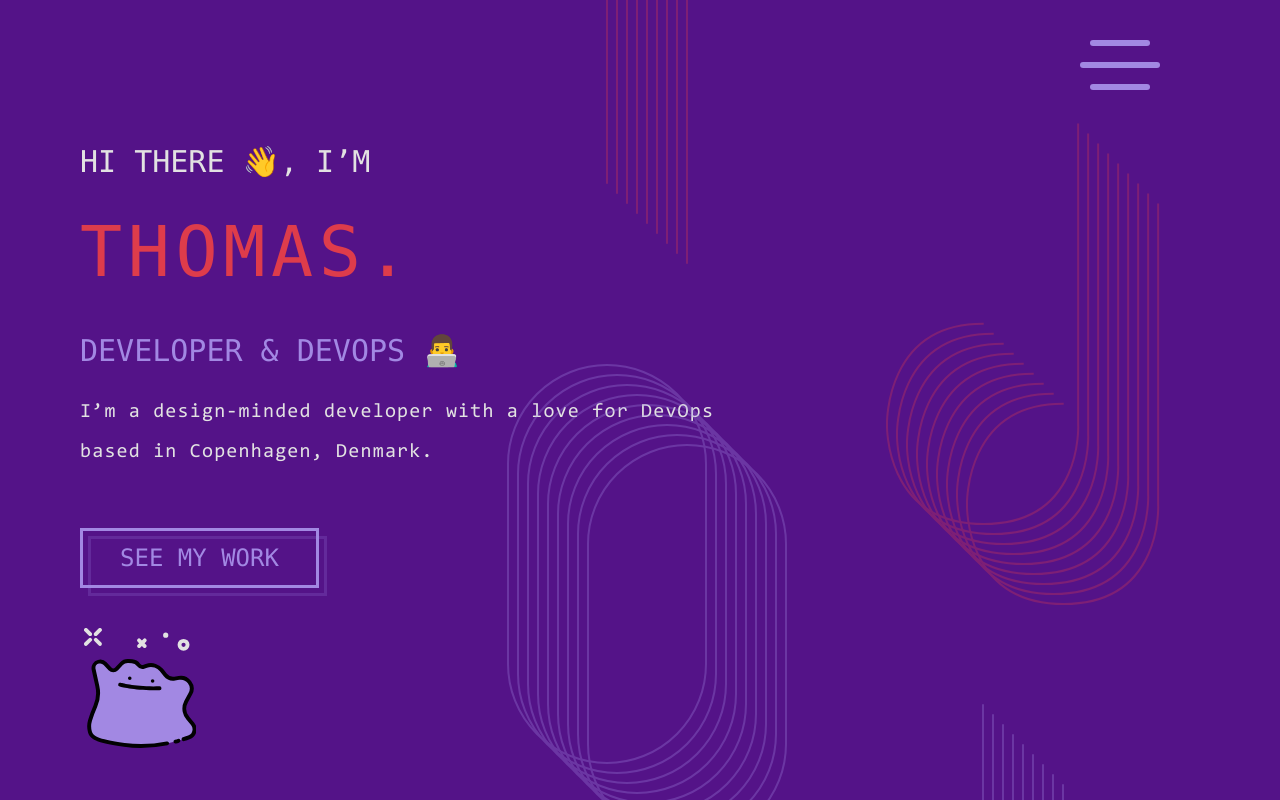
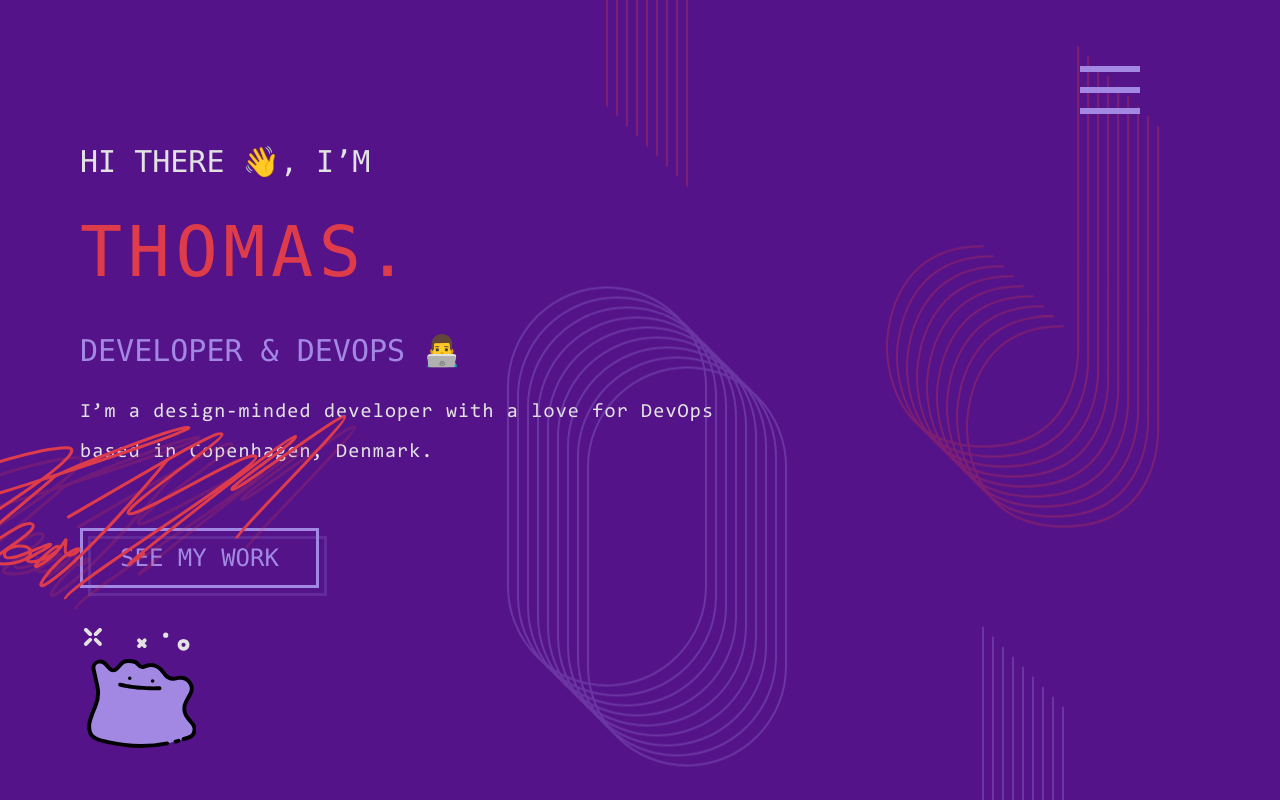
Before and after one commit to thomasboel/portfolio, a React (Create React App) app: page / in a window 1280 px wide. Shown: the top 800 px of the page. Built offline with nearby package versions, Linux system fonts and the light colour scheme.

Commit message:
signature, and style updates, animations

```diff
--- /dev/null
+++ b/src/assets/burgerMenuStyles.css
@@ -0,0 +1,44 @@
+/*
+ * Credits where credits is due: https://codepen.io/ainalem/pen/wvKOEMV
+ */
+.menu {
+  -webkit-tap-highlight-color: transparent;
+  background-color: transparent;
+  border: none;
+  cursor: pointer;
+  display: flex;
+  padding: 0;
+}
+.line {
+  fill: none;
+  stroke-width: 6;
+  transition: stroke-dasharray 600ms cubic-bezier(0.4, 0, 0.2, 1),
+    stroke-dashoffset 600ms cubic-bezier(0.4, 0, 0.2, 1);
+}
+.line1 {
+  stroke-dasharray: 60 207;
+  stroke-width: 6;
+}
+.line2 {
+  stroke-dasharray: 60 60;
+  stroke-width: 6;
+}
+.line3 {
+  stroke-dasharray: 60 207;
+  stroke-width: 6;
+}
+.opened .line1 {
+  stroke-dasharray: 90 207;
+  stroke-dashoffset: -134;
+  stroke-width: 6;
+}
+.opened .line2 {
+  stroke-dasharray: 1 60;
+  stroke-dashoffset: -30;
+  stroke-width: 6;
+}
+.opened .line3 {
+  stroke-dasharray: 90 207;
+  stroke-dashoffset: -134;
+  stroke-width: 6;
+}
--- a/src/components/BurgerIcon.tsx
+++ b/src/components/BurgerIcon.tsx
@@ -5,7 +5,18 @@ import { BrowserView, MobileView } from 'react-device-detect';
 import { BurgerMenuIcon } from '../util/icons';
 import { colors } from '../util/theme';
 
-const Wrapper = styled.div``;
+import "../assets/burgerMenuStyles.css";
+
+const Wrapper = styled.div`
+  display: flex;
+  align-items: center;
+  justify-content: center;
+
+  width: 64px;
+  height: 64px;
+  border-radius: 50%;
+  background-color: ${colors.purple};
+`;
 
 interface BurgerIconProps {
   active: boolean;
@@ -19,19 +30,43 @@ const BurgerIcon = ({ active, handleOnClick }: BurgerIconProps) => {
   return (
     <>
       <BrowserView>
-        <Wrapper
+        <button
+          className="menu"
           onMouseEnter={() => setHover(true)}
           onMouseLeave={() => setHover(false)}
-          onClick={() => handleOnClick()}
+          onClick={(e) => {
+            e.currentTarget.classList.toggle('opened');
+            e.currentTarget.setAttribute('aria-expanded', e.currentTarget.classList.contains('opened').toString())
+            handleOnClick();
+          }}
+          aria-label="Main Menu"
         >
-          <BurgerMenuIcon active={active} color={hover ? colors.white : colors.lightPurple} />
-        </Wrapper>
+          <svg width="100" height="100" viewBox="0 0 100 100">
+            <path className="line line1" stroke={hover || active ? colors.white : colors.lightPurple} d="M 20,29.000046 H 80.000231 C 80.000231,29.000046 94.498839,28.817352 94.532987,66.711331 94.543142,77.980673 90.966081,81.670246 85.259173,81.668997 79.552261,81.667751 75.000211,74.999942 75.000211,74.999942 L 25.000021,25.000058" />
+            <path className="line line2" stroke={hover || active ? colors.white : colors.lightPurple} d="M 20,50 H 80" />
+            <path className="line line3" stroke={hover || active ? colors.white : colors.lightPurple} d="M 20,70.999954 H 80.000231 C 80.000231,70.999954 94.498839,71.182648 94.532987,33.288669 94.543142,22.019327 90.966081,18.329754 85.259173,18.331003 79.552261,18.332249 75.000211,25.000058 75.000211,25.000058 L 25.000021,74.999942" />
+          </svg>
+        </button>
       </BrowserView>
       <MobileView>
-        <Wrapper
-          onClick={() => handleOnClick()}
-        >
-          <BurgerMenuIcon active={active} />
+        <Wrapper>
+          <button
+            className="menu"
+            onMouseEnter={() => setHover(true)}
+            onMouseLeave={() => setHover(false)}
+            onClick={(e) => {
+              e.currentTarget.classList.toggle('opened');
+              e.currentTarget.setAttribute('aria-expanded', e.currentTarget.classList.contains('opened').toString())
+              handleOnClick();
+            }}
+            aria-label="Main Menu"
+          >
+            <svg width="40" height="40" viewBox="0 0 100 100">
+              <path className="line line1" stroke={hover || active ? colors.white : colors.lightPurple} d="M 20,29.000046 H 80.000231 C 80.000231,29.000046 94.498839,28.817352 94.532987,66.711331 94.543142,77.980673 90.966081,81.670246 85.259173,81.668997 79.552261,81.667751 75.000211,74.999942 75.000211,74.999942 L 25.000021,25.000058" />
+              <path className="line line2" stroke={hover || active ? colors.white : colors.lightPurple} d="M 20,50 H 80" />
+              <path className="line line3" stroke={hover || active ? colors.white : colors.lightPurple} d="M 20,70.999954 H 80.000231 C 80.000231,70.999954 94.498839,71.182648 94.532987,33.288669 94.543142,22.019327 90.966081,18.329754 85.259173,18.331003 79.552261,18.332249 75.000211,25.000058 75.000211,25.000058 L 25.000021,74.999942" />
+            </svg>
+          </button>
         </Wrapper>
       </MobileView>
     </>
--- a/src/components/Button.tsx
+++ b/src/components/Button.tsx
@@ -18,6 +18,10 @@ const Wrapper = styled.div<HoverProps>`
   padding: 13px 37px 13px 37px;
   border: 3px solid ${colors.lightPurple};
   background-color: ${props => !isMobile && props.hover ? colors.lightPurple : 'transparent'};
+
+  &:hover {
+    cursor: pointer;
+  }
 `;
 
 const ButtonText = styled.p<HoverProps>`
--- a/src/components/Project.tsx
+++ b/src/components/Project.tsx
@@ -48,6 +48,10 @@ const BrowserWrapper = styled.div<HoverProps>`
   &:nth-child(even) {
     align-self: flex-end;
     margin-right: 16px;
+  }
+
+  &:hover {
+    cursor: pointer;
   }
 `;
 
--- /dev/null
+++ b/src/components/Signature.tsx
@@ -0,0 +1,133 @@
+import React, { useState, useEffect } from 'react';
+import styled from 'styled-components';
+
+import { colors } from '../util/theme';
+
+interface SignatureSVGProps {
+  strokeWidth: number;
+  strokeColor: string;
+  strokeOpacity: number;
+  strokeOffsets: number[];
+  strokeDashArray: number[];
+  style?: any;
+}
+
+const SignatureSVG = ({ strokeWidth, strokeColor, strokeOffsets, strokeDashArray, strokeOpacity, style=null }: SignatureSVGProps) => {
+  return (
+    <svg
+      width="800"
+      height="600"
+      style={style}
+    >
+      <path
+        className="sq_thomas"
+        d="m193.33333,298.33333c0,0 -116.66667,72.66667 -110.66667,92c6,19.33333 358,-188 303.33333,-186.66667c-54.66667,1.33333 -220,68 -213.33333,81.33333c6.66667,13.33333 344.66667,-98 336,-101.33333c-8.66667,-3.33333 -132,45.33333 -135.33333,50c-3.33333,4.66667 -119.33333,97.33333 -116.66667,102.66667c2.66667,5.33333 79.33333,-60.66667 94,-56.66667c14.66667,4 -38,31.33333 -37.33333,37.33333c0.66667,6 37.33333,2.66667 37.33333,-8.66667c0,-11.33333 -29.33333,-6 -26,3.33333c3.33333,9.33333 44.66667,-14 46,-11.33333c1.33333,2.66667 -32.66667,16.66667 -20.66667,17.33333c12,0.66667 32,-12 28.66667,-15.33333c-3.33333,-3.33333 -38.66667,31.33333 -15.33333,16.66667c23.33333,-14.66667 24,-34.66667 22,-15.33333c-2,19.33333 25.33333,-5.33333 8,2.66667c-17.33333,8 -54.66667,56.66667 -14.66667,24.66667c40,-32 110.66667,-116.66667 110,-117"
+        stroke={strokeColor}
+        strokeWidth={strokeWidth}
+        strokeOpacity={strokeOpacity}
+        strokeDashoffset={strokeOffsets[0]}
+        strokeDasharray={strokeDashArray[0]}
+        fill="transparent"
+      />
+      <path
+        className="sq_b"
+        d="m387.33333,273.66667c102,-59.33333 151.33333,-88.66667 154.66667,-83.33333c3.33333,5.33333 -102,74 -93.33333,79.33333c8.66667,5.33333 124,-68 127.33333,-56.66667c3.33333,11.33333 -194,131.33333 -190.66667,142"
+        stroke={strokeColor}
+        strokeWidth={strokeWidth}
+        strokeOpacity={strokeOpacity}
+        strokeDashoffset={strokeOffsets[1]}
+        strokeDasharray={strokeDashArray[1]}
+        fill="transparent"
+      />
+      <path
+        className="sq_m"
+        d="m464.66667,309c-76,56.66667 146,-120 150.66667,-116.66667c4.66667,3.33333 -68,50.66667 -63.33333,53.33333c4.66667,2.66667 108.66667,-77.33333 112.66667,-72.66667c4,4.66667 -108.66667,116 -108,121.33333"
+        stroke={strokeColor}
+        strokeWidth={strokeWidth}
+        strokeOpacity={strokeOpacity}
+        strokeDashoffset={strokeOffsets[2]}
+        strokeDasharray={strokeDashArray[2]}
+        fill="transparent"
+      />
+    </svg>
+  );
+}
+
+const Wrapper = styled.div`
+  position: relative;
+  width: 800px;
+  height: 600px;
+`;
+
+interface SignatureProps {
+  strokeWidth?: number;
+  strokeColor?: string;
+  strokeOpacity?: number;
+}
+
+const Signature = ({ strokeWidth=3, strokeColor=colors.red, strokeOpacity=1 }: SignatureProps) => {
+  const [ offsetA, setOffsetA ] = useState(2200);
+  const [ offsetB, setOffsetB ] = useState(700);
+  const [ offsetC, setOffsetC ] = useState(700);
+
+  const [ speed ] = useState(3);
+
+  let interval: NodeJS.Timer;
+
+  useEffect(() => {
+    startTimer()
+
+    return () => {
+      clearInterval(interval);
+    }
+  }, [offsetA, offsetB, offsetC]);
+
+  const startTimer = () => {
+    interval = setInterval(() => {
+      if (offsetA >= 0) {
+        setOffsetA(offsetA - speed);
+      }
+      else if (offsetB >= 0) {
+        setOffsetB(offsetB - speed);
+      }
+      else if (offsetC >= 0) {
+        setOffsetC(offsetC - speed);
+      }
+      else {
+        console.log(offsetA, offsetB, offsetC)
+        clearInterval(interval);
+      }
+    }, 0);
+  }
+
+  return (
+    <Wrapper>
+      <SignatureSVG
+        strokeColor={strokeColor}
+        strokeWidth={strokeWidth}
+        strokeOpacity={strokeOpacity}
+        strokeOffsets={[
+          offsetA < 0 ? 0 : offsetA,
+          offsetB < 0 ? 0 : offsetB,
+          offsetC < 0 ? 0 : offsetC
+        ]}
+        strokeDashArray={[2200, 700, 700]}
+        style={{ position: 'absolute' }}
+      />
+      <SignatureSVG
+        strokeColor={strokeColor}
+        strokeWidth={strokeWidth}
+        strokeOpacity={.2}
+        strokeOffsets={[
+          offsetA < 0 ? 0 : offsetA,
+          offsetB < 0 ? 0 : offsetB,
+          offsetC < 0 ? 0 : offsetC
+        ]}
+        strokeDashArray={[2200, 700, 700]}
+        style={{ position: 'absolute', top: 10, left: 10 }}
+      />
+    </Wrapper>
+  );
+}
+
+export default Signature;
--- a/src/containers/Footer.tsx
+++ b/src/containers/Footer.tsx
@@ -19,12 +19,12 @@ const Footer = () => {
     <>
       <BrowserView>
         <Wrapper>
-          <Label color={colors.lightPurple}>© 2021 BOELMICHEELSEN.DK</Label>
+          <Label color={colors.lightPurple}>© 2021-2022 BOELMICHEELSEN.DK</Label>
         </Wrapper>
       </BrowserView>
       <MobileView>
         <Wrapper>
-          <Label color={colors.lightPurple}>© 2021 BOELMICHEELSEN.DK</Label>
+          <Label color={colors.lightPurple}>© 2021-2022 BOELMICHEELSEN.DK</Label>
         </Wrapper>
       </MobileView>
     </>
--- a/src/containers/Introduction.tsx
+++ b/src/containers/Introduction.tsx
@@ -6,6 +6,7 @@ import Label, { LabelType } from '../components/Label';
 import Button from '../components/Button';
 import Pokemon, { Pokemons } from '../components/Pokemon';
 import CopyEmail from '../components/CopyEmail';
+import Signature from '../components/Signature';
 
 import { colors, media, sizes } from '../util/theme';
 import { BackgroundDecoration } from '../util/icons';
@@ -33,6 +34,24 @@ const BackgroundDecorationWrapper = styled.div`
     top: -260px;
     right: 120px;
   `};
+
+  animation-name: bounce-1;
+  animation-timing-function: ease-in-out;
+  animation-duration: 5s;
+  animation-iteration-count: infinite;
+
+  @keyframes bounce-1 {
+    0%   { transform: translateY(0); }
+    50%  { transform: translateY(-100px); }
+    100% { transform: translateY(0); }
+  }
+`;
+
+const SignatureWrapper = styled.div`
+  position: absolute;
+  top: 100px;
+  right: 800px;
+  z-index: 1;
 `;
 
 const Introduction = () => {
@@ -54,6 +73,10 @@ const Introduction = () => {
           <BackgroundDecorationWrapper>
             <BackgroundDecoration />
           </BackgroundDecorationWrapper>
+
+          <SignatureWrapper>
+            <Signature />
+          </SignatureWrapper>
 
         </Wrapper>
       </BrowserView>
```
